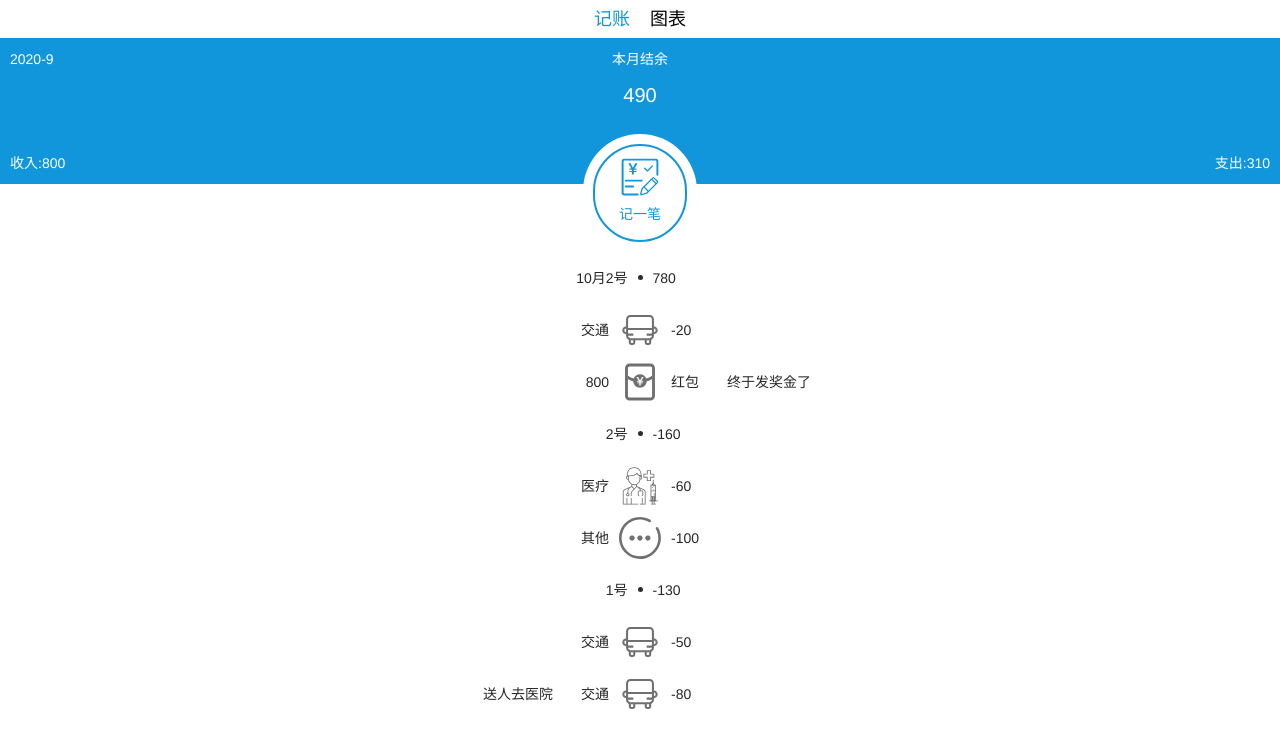
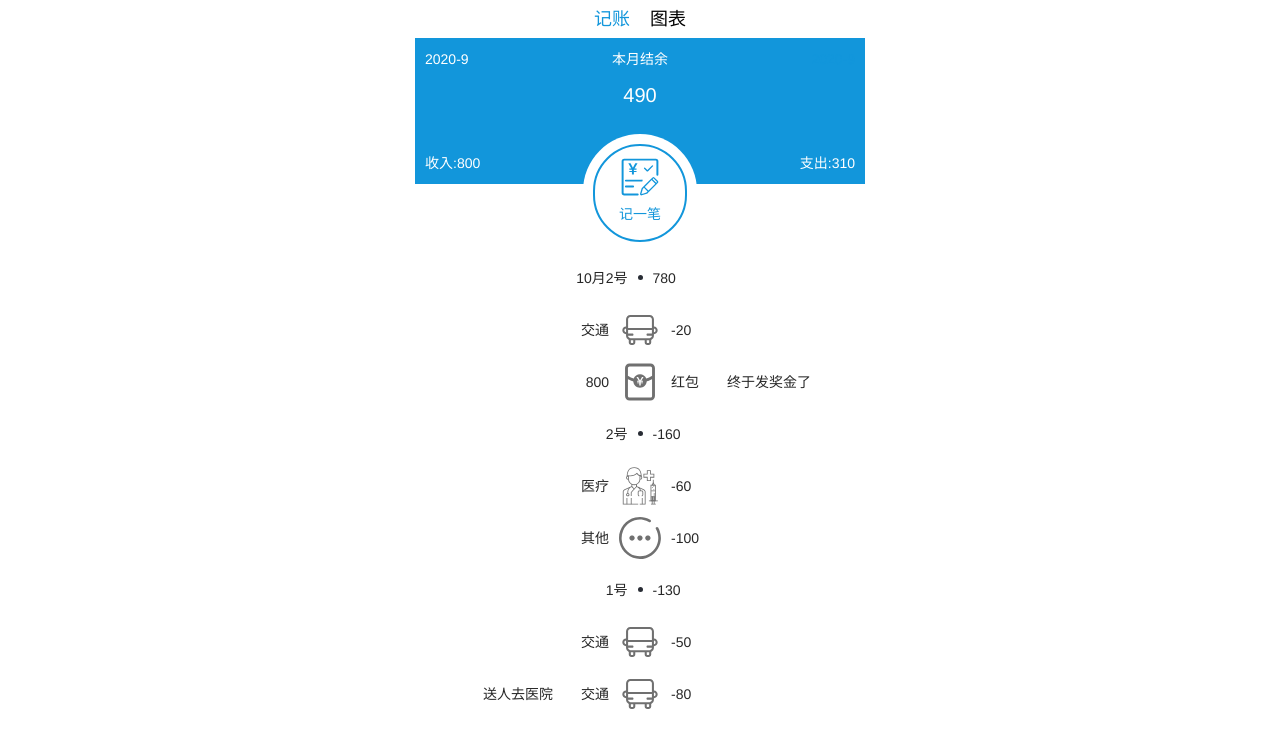
Before and after one commit to Freddy-Gong/charge-account-2, a React app: page /chart#/money in a window 1280 px wide. Shown: the top 748 px of the page. Built offline with nearby package versions, Linux system fonts and the light colour scheme; the HTML template or start-up script is replaced by a standard one.

Commit message:
pc适配

```diff
--- a/public/index.html
+++ b/public/index.html
@@ -11,10 +11,21 @@
   <link rel="apple-touch-icon" href="%PUBLIC_URL%/logo192.png" />
   <link rel="manifest" href="%PUBLIC_URL%/manifest.json" />
   <title>靓仔记账</title>
+  <style>
+    @media (min-width: 450px) {
+      #root {
+        max-width: 450px;
+        margin: 0 auto;
+      }
+    }
+  </style>
 </head>
 
 <body>
-  <div id="root"></div>
+  <div id="wrapper">
+    <div id="root"></div>
+
+  </div>
 </body>
 
 
--- a/src/view/Money.tsx
+++ b/src/view/Money.tsx
@@ -57,8 +57,8 @@ const IconWrapper = styled.div`
 `
 const RecordWrapper = styled.div`
         position:absolute;
-        overflow:scroll;
         width:100%;
+        overflow-y:scroll;
         > div{
             display:flex;
             justify-content:center;
@@ -125,6 +125,10 @@ const Money = () => {
     const pen = document.getElementById('pen')
     const recordWrapper = document.getElementById('RecordWrapper')
     let top, height = 0
+    const width = document.body.clientWidth
+    if (recordWrapper && width > 450) {
+        recordWrapper.style.width = "450px"
+    }
     if (pen) {
         top = pen.getClientRects()[0].top
         height = pen.getClientRects()[0].height
@@ -198,6 +202,7 @@ const Money = () => {
                     </>
                 )}
             </RecordWrapper>
+
         </>
     )
 }
```
